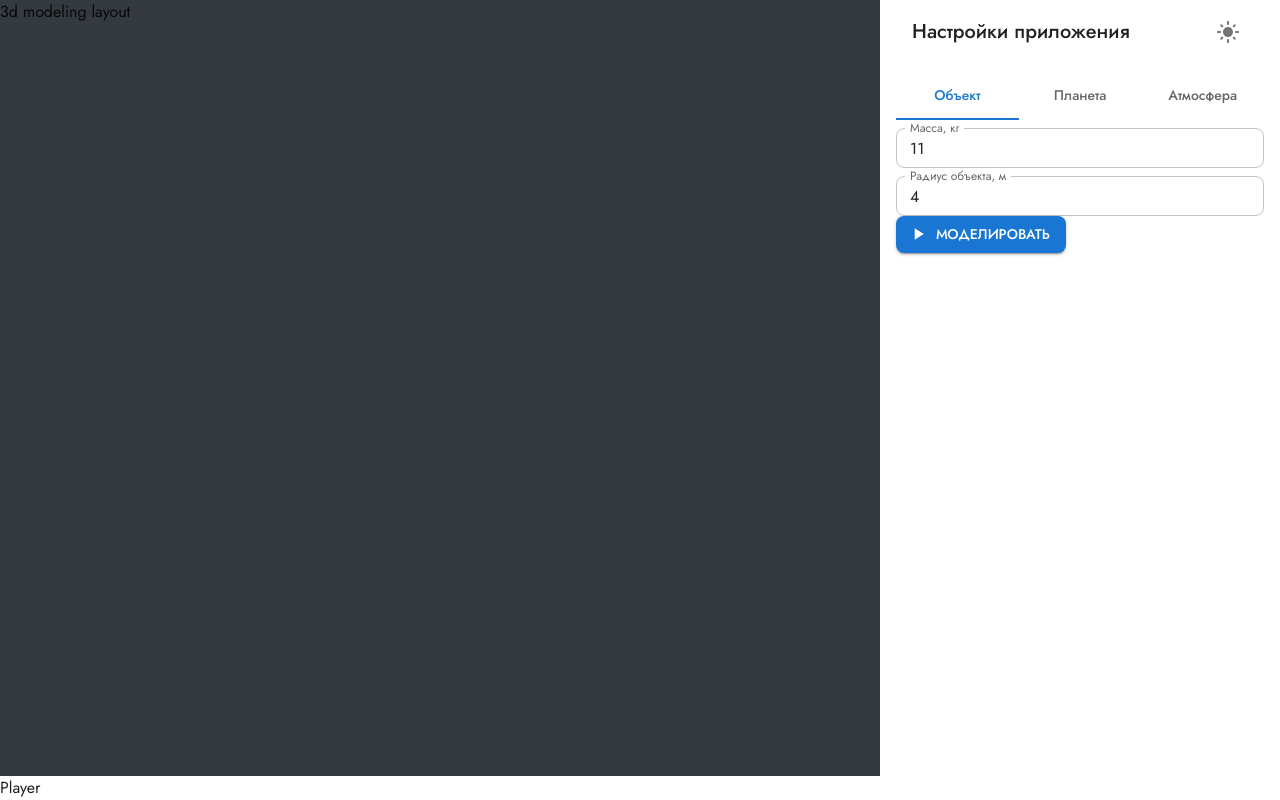
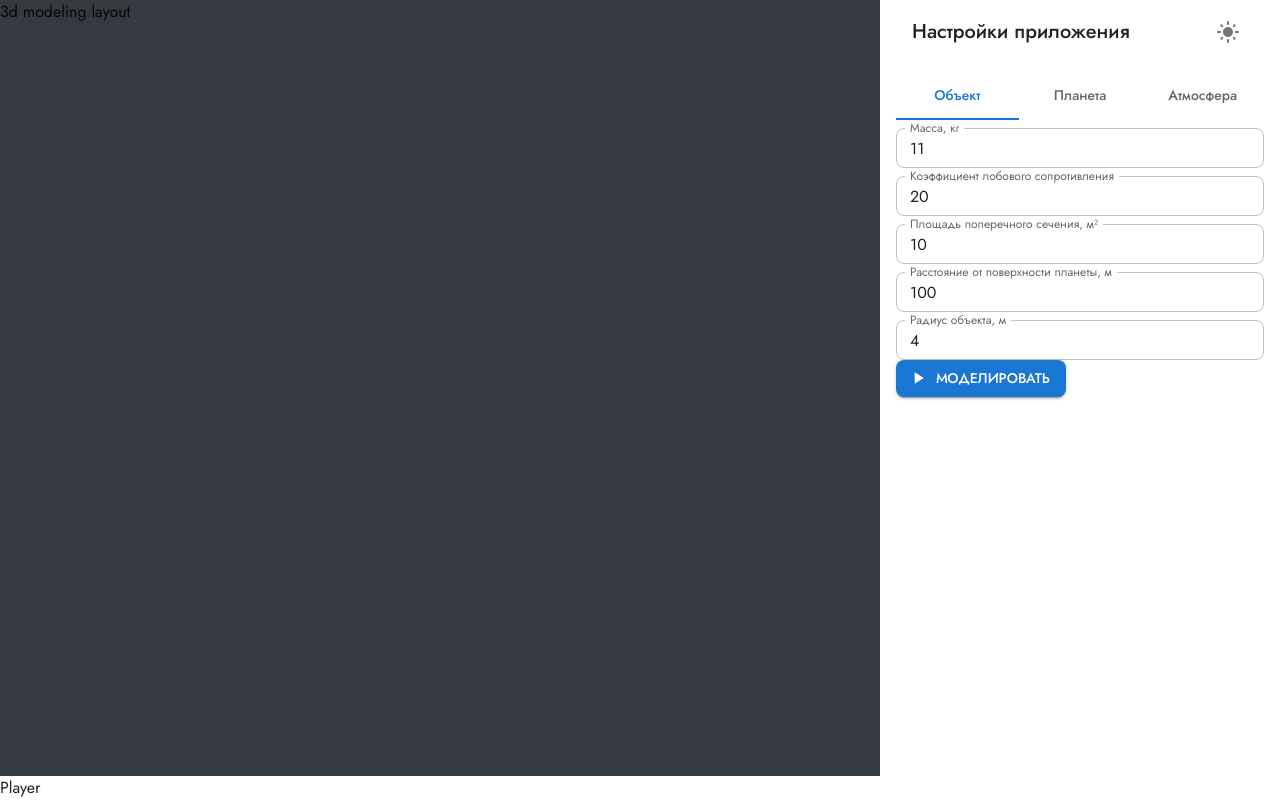
Before and after one commit to vadimshahray/meteorite-movement-in-earth-atmosphere, a React (Create React App) app: page / in a window 1280 px wide. Built offline with nearby package versions, Linux system fonts and the light colour scheme.

Commit message:
feat: add physical object data fields

```diff
--- /dev/null
+++ b/src/layouts/ConfigureLayout/ConfigureSections/SubjectSection/Fields/KField.tsx
@@ -0,0 +1,28 @@
+import { ValidatedTextField } from 'components'
+import { useDispatch } from 'hooks'
+import { useSelector } from 'react-redux'
+import { selectObjectModelK } from 'selectors'
+import { setPhysicalModelData } from 'slices'
+import { positiveNumberRule } from 'utils'
+
+export const KField = () => {
+  const dispatch = useDispatch()
+  const K = useSelector(selectObjectModelK)
+
+  const handleValid = (value: number) => {
+    dispatch(
+      setPhysicalModelData({
+        K: value,
+      }),
+    )
+  }
+
+  return (
+    <ValidatedTextField
+      label='Коэффициент лобового сопротивления' //TODO: СИ
+      value={K.toString()}
+      rule={positiveNumberRule}
+      onValid={handleValid}
+    />
+  )
+}
--- /dev/null
+++ b/src/layouts/ConfigureLayout/ConfigureSections/SubjectSection/Fields/SField.tsx
@@ -0,0 +1,28 @@
+import { ValidatedTextField } from 'components'
+import { useDispatch } from 'hooks'
+import { useSelector } from 'react-redux'
+import { selectObjectModelS } from 'selectors'
+import { setPhysicalModelData } from 'slices'
+import { positiveNumberRule } from 'utils'
+
+export const SField = () => {
+  const dispatch = useDispatch()
+  const S = useSelector(selectObjectModelS)
+
+  const handleValid = (value: number) => {
+    dispatch(
+      setPhysicalModelData({
+        S: value,
+      }),
+    )
+  }
+
+  return (
+    <ValidatedTextField
+      label='Площадь поперечного сечения, м²'
+      value={S.toString()}
+      rule={positiveNumberRule}
+      onValid={handleValid}
+    />
+  )
+}
--- /dev/null
+++ b/src/layouts/ConfigureLayout/ConfigureSections/SubjectSection/Fields/YField.tsx
@@ -0,0 +1,28 @@
+import { ValidatedTextField } from 'components'
+import { useDispatch } from 'hooks'
+import { useSelector } from 'react-redux'
+import { selectObjectModely0 } from 'selectors'
+import { setPhysicalModelData } from 'slices'
+import { positiveNumberRule } from 'utils'
+
+export const YField = () => {
+  const dispatch = useDispatch()
+  const y0 = useSelector(selectObjectModely0)
+
+  const handleValid = (value: number) => {
+    dispatch(
+      setPhysicalModelData({
+        y0: value,
+      }),
+    )
+  }
+
+  return (
+    <ValidatedTextField
+      label='Расстояние от поверхности планеты, м'
+      value={y0.toString()}
+      rule={positiveNumberRule}
+      onValid={handleValid}
+    />
+  )
+}
--- a/src/layouts/ConfigureLayout/ConfigureSections/SubjectSection/Fields/index.ts
+++ b/src/layouts/ConfigureLayout/ConfigureSections/SubjectSection/Fields/index.ts
@@ -1,2 +1,5 @@
 export * from './MField'
 export * from './RField'
+export * from './KField'
+export * from './YField'
+export * from './SField'
--- a/src/layouts/ConfigureLayout/ConfigureSections/SubjectSection/SubjectSection.tsx
+++ b/src/layouts/ConfigureLayout/ConfigureSections/SubjectSection/SubjectSection.tsx
@@ -1,10 +1,13 @@
-import { MField, RField } from './Fields'
+import { KField, MField, RField, SField, YField } from './Fields'
 
 /** Секция конфигурации "Исследуемый объект" */
 export const SubjectSection = () => {
   return (
     <div>
       <MField />
+      <KField />
+      <SField />
+      <YField />
       <RField />
     </div>
   )
```
